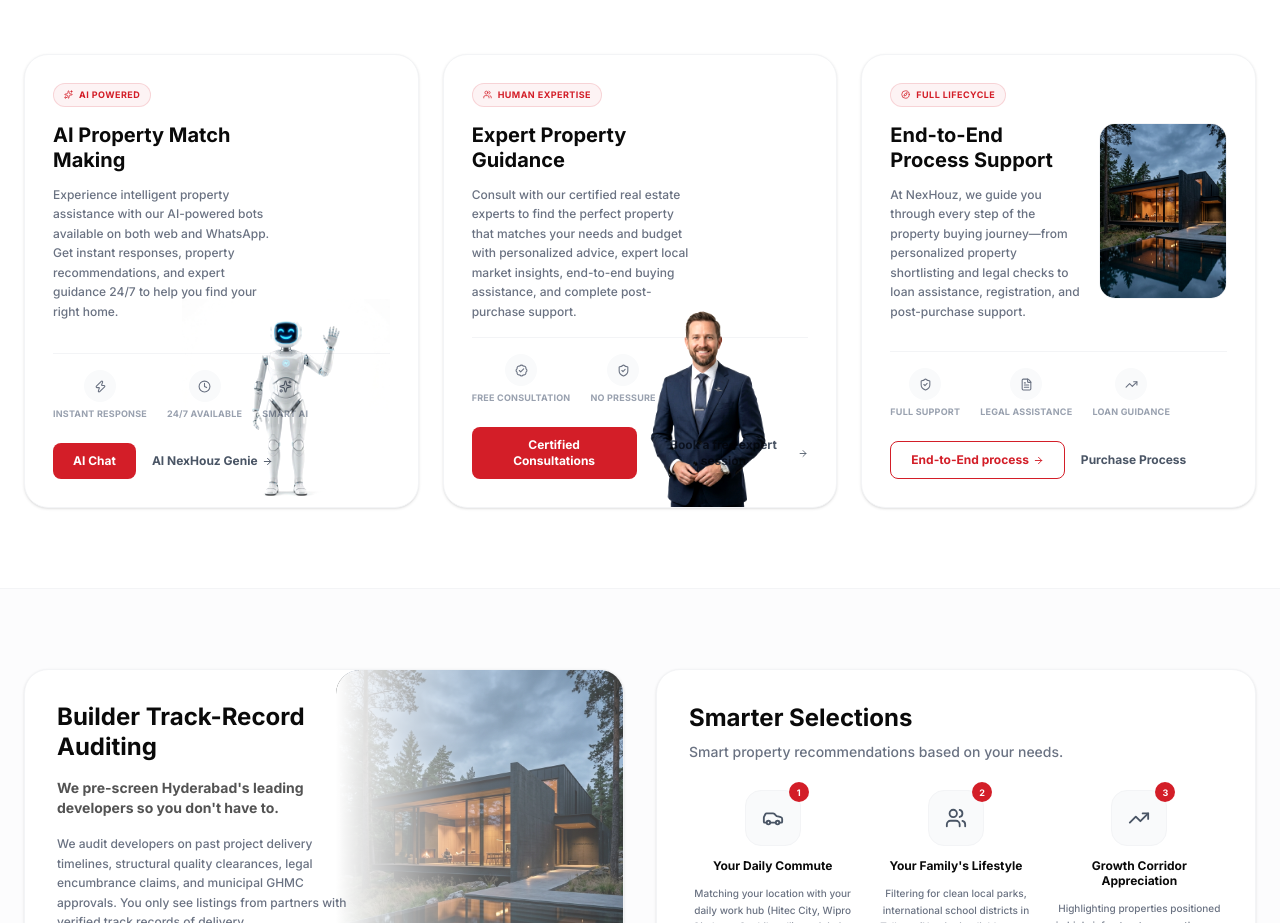
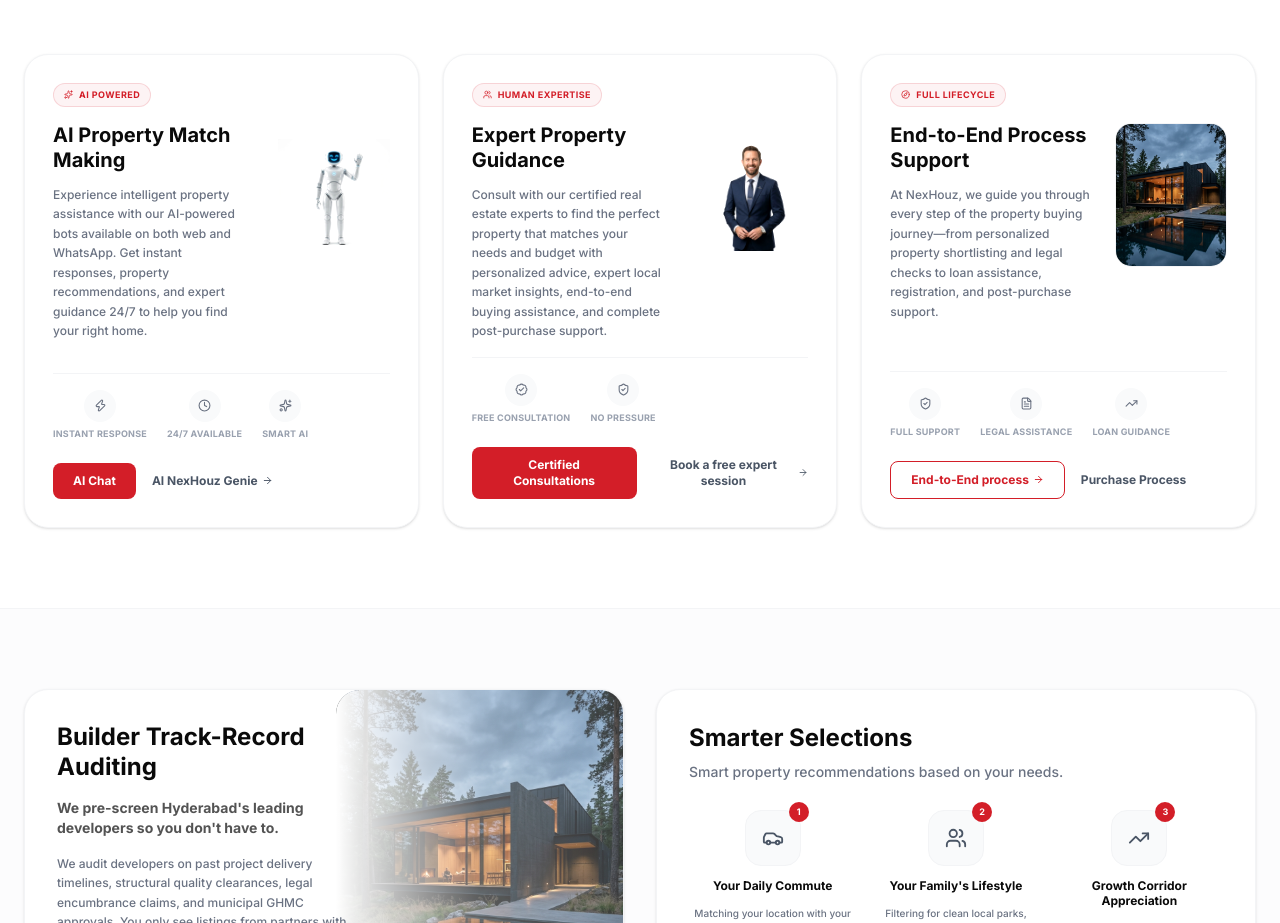
Before and after one commit to rahilcodes/nexhouz, a Next.js app: page / in a window 1280 px wide. Shown: the part 1720-2643 px from the top of the page. Built offline with nearby package versions, Linux system fonts and the light colour scheme.

Commit message:
Restore safe side-by-side flex flow for mascot images to prevent overlapping highlights and buttons

```diff
--- a/src/app/page.tsx
+++ b/src/app/page.tsx
@@ -457,20 +457,19 @@ export default function HomePage() {
                   </span>
                 </div>
 
-                <div className="flex items-start justify-between gap-4 flex-1 min-h-[160px]">
-                  <div className="flex-1 pr-28 space-y-3 z-10">
+                <div className="flex items-start justify-between gap-4 flex-1">
+                  <div className="flex-1 pr-4 space-y-3">
                     <h3 className="text-xl font-extrabold text-brand-black leading-tight">AI Property Match Making</h3>
                     <p className="text-xs text-gray-500 leading-relaxed font-medium">
                       Experience intelligent property assistance with our AI-powered bots available on both web and WhatsApp. Get instant responses, property recommendations, and expert guidance 24/7 to help you find your right home.
                     </p>
                   </div>
-                </div>
-
                   <img
                     src="/images/robot_advisor_mascot.png"
                     alt="AI Robot Mascot"
-                  className="absolute right-7 bottom-0 h-52 w-auto object-contain pointer-events-none z-0 filter brightness-[1.05] contrast-[1.05] mix-blend-multiply group-hover:scale-105 group-hover:-rotate-2 transition-all duration-500"
+                    className="w-28 h-36 object-contain shrink-0 filter brightness-[1.05] contrast-[1.05] mix-blend-multiply group-hover:scale-105 group-hover:-rotate-2 transition-all duration-500"
                   />
+                </div>
 
                 {/* Highlights */}
                 <div className="flex items-center gap-5 py-4 border-t border-gray-100 mt-4">
@@ -512,19 +511,19 @@ export default function HomePage() {
                   </span>
                 </div>
 
-                <div className="flex items-start justify-between gap-4 flex-1 min-h-[160px]">
-                  <div className="flex-1 pr-28 space-y-3 z-10">
+                <div className="flex items-start justify-between gap-4 flex-1">
+                  <div className="flex-1 pr-4 space-y-3">
                     <h3 className="text-xl font-extrabold text-brand-black leading-tight">Expert Property Guidance</h3>
                     <p className="text-xs text-gray-500 leading-relaxed font-medium">
                       Consult with our certified real estate experts to find the perfect property that matches your needs and budget with personalized advice, expert local market insights, end-to-end buying assistance, and complete post-purchase support.
                     </p>
                   </div>
-                </div>
                   <img
                     src="/images/real_estate_advisor_portrait.png"
                     alt="Real Estate Expert"
-                  className="absolute right-7 bottom-0 h-52 w-auto object-contain pointer-events-none z-0 filter brightness-[1.05] contrast-[1.05] mix-blend-multiply group-hover:scale-105 transition-all duration-500"
+                    className="w-28 h-36 object-contain shrink-0 filter brightness-[1.05] contrast-[1.05] mix-blend-multiply group-hover:scale-105 transition-all duration-500"
                   />
+                </div>
 
                 {/* Highlights */}
                 <div className="flex items-center gap-5 py-4 border-t border-gray-100 mt-4">
@@ -582,7 +581,7 @@ export default function HomePage() {
                   <img
                     src="/images/obsidian_pavilion.png"
                     alt="Modern Property"
-                    className="w-32 h-44 object-cover rounded-2xl shrink-0 border border-gray-100 group-hover:scale-105 transition-transform duration-500"
+                    className="w-28 h-36 object-cover rounded-2xl shrink-0 border border-gray-100 group-hover:scale-105 transition-transform duration-500"
                   />
                 </div>
 
```
Lines whose indentation alone changed are shown as unchanged.
